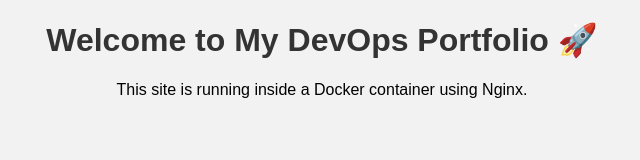
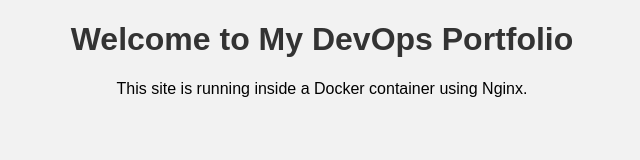
Before and after one commit to dneha6430/docker-nginx-website, a plain HTML site: page index.html in a window 1280 px wide. Shown: the whole page, without its empty margins (318-958 px from the left). Drawn offline with Linux system fonts and the light colour scheme.

Commit message:
Update index.html

```diff
--- a/index.html
+++ b/index.html
@@ -8,7 +8,7 @@
     </style>
 </head>
 <body>
-    <h1>Welcome to My DevOps Portfolio 🚀</h1>
+    <h1>Welcome to My DevOps Portfolio </h1>
     <p>This site is running inside a Docker container using Nginx.</p>
 </body>
 </html>
```
